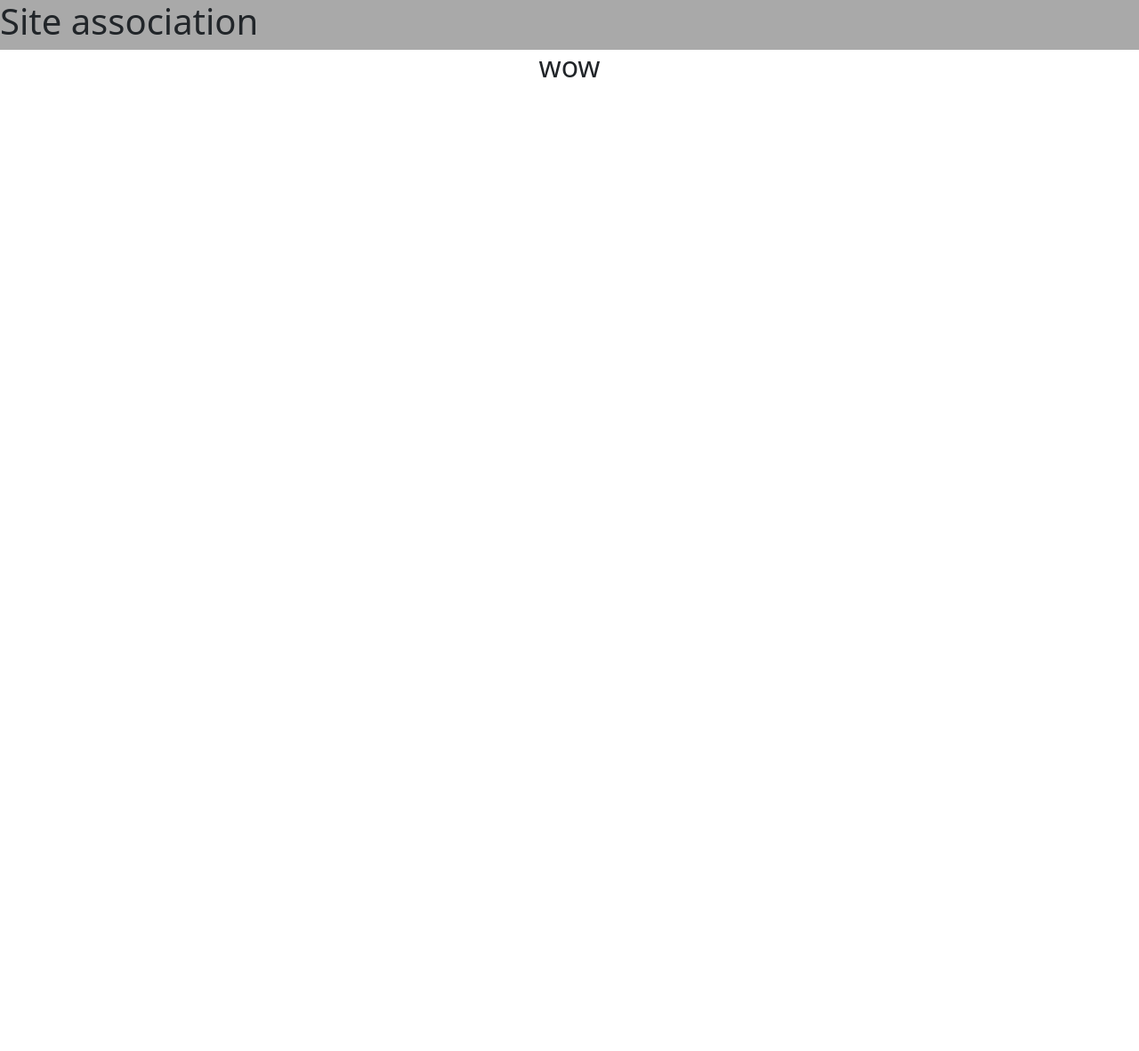
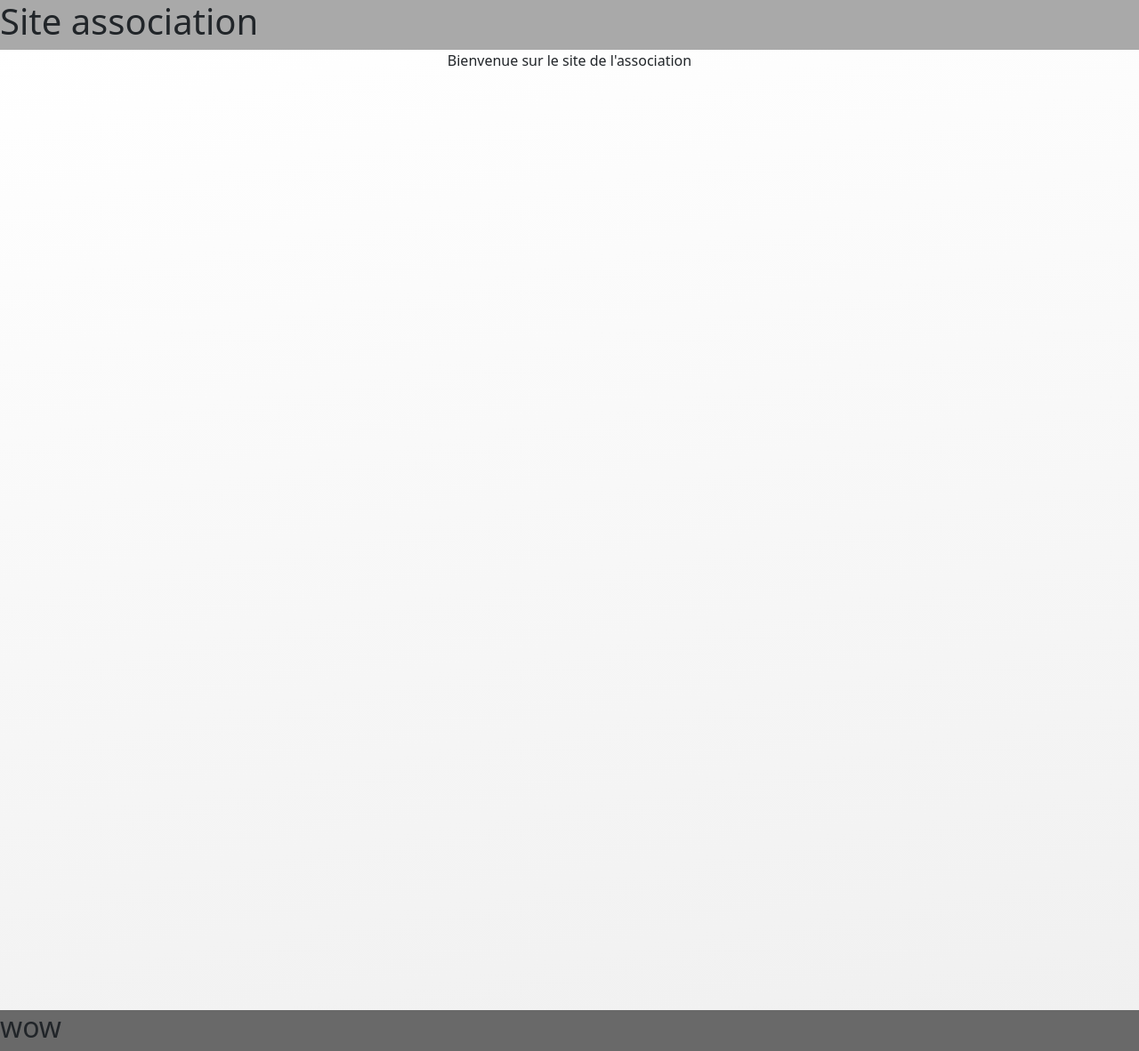
Before and after one commit to DUT-Info-Montreuil/Site-association, a PHP site: page / in a window 1280 px wide. Shown: the whole page at 89% size. Before the commit the page ends 87 px from the top, so only its background shows below. Run offline with PHP 8.4, Linux system fonts and the light colour scheme.

Commit message:
added a main in index and css

```diff
--- a/index.php
+++ b/index.php
@@ -12,6 +12,9 @@
         <HEADER>
             <H1> Site association </H1>
         </HEADER>
+        <MAIN>
+            <P> Bienvenue sur le site de l'association </P>
+        </MAIN>
         <FOOTER>
             <H2> wow </H2>
         </FOOTER>
--- a/style.css
+++ b/style.css
@@ -6,6 +6,24 @@ body{
 }
 
 header{
-    background-color: darkgray;
+    order: 1;
+    background-color: #a9a9a9;
     width: 100%;
 }
+
+main{
+    order: 2;
+    width: 100%;
+    display: flex;
+    flex-direction: column;
+    align-items: center;
+
+    background: linear-gradient(170deg, #ffffff, #f0f0f0);
+    height: 1080px; /* temp line */
+}
+
+footer{
+    order: 3;
+    background-color: #696969;
+    width: 100%;
+}
```
